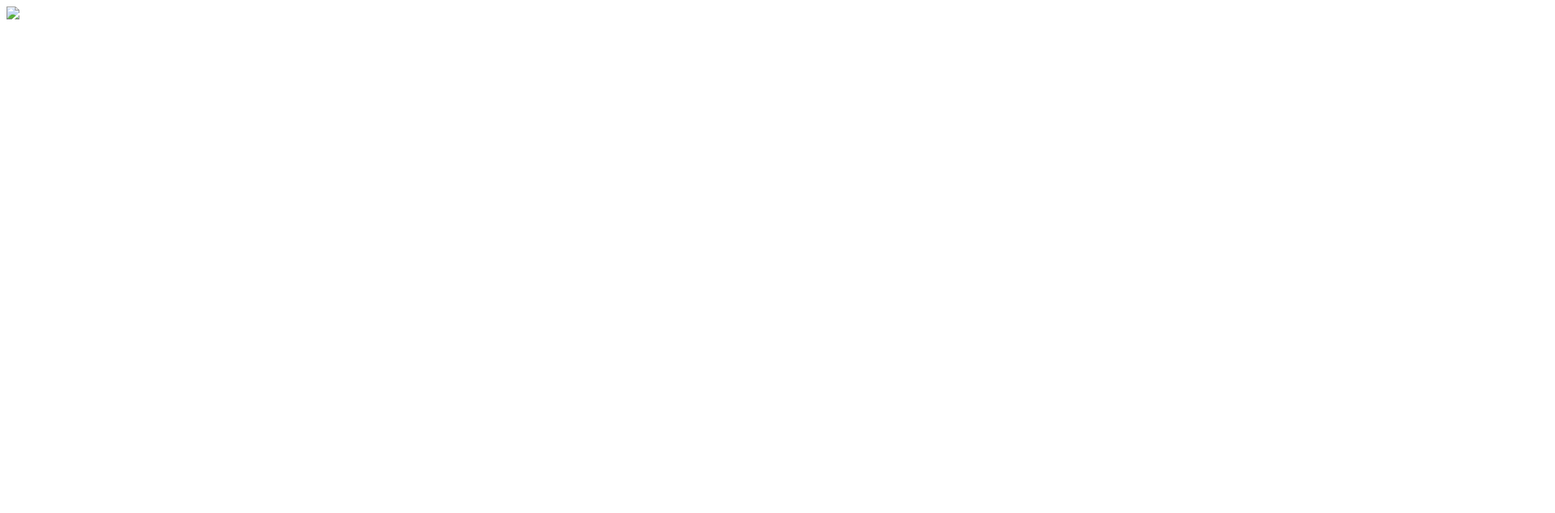
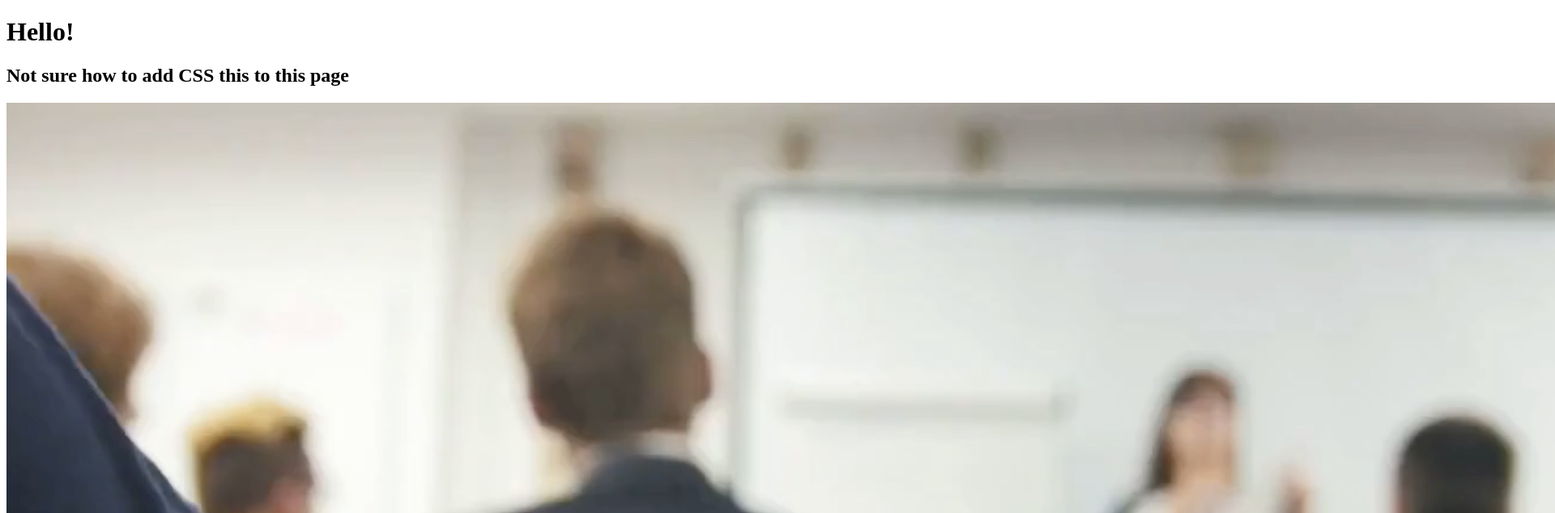
Before and after one commit to sjbellew/new_project, a plain HTML site: page index.html in a window 1280 px wide. Shown: the top 634 px of the page at 81% size, 1920 px wide, since content can reach past the window. Drawn offline with Linux system fonts and the light colour scheme.

Commit message:
Added additional tagline

```diff
--- a/index.html
+++ b/index.html
@@ -1,8 +1,11 @@
 <!DOCTYPE html>
 <html>
 <head>
+	<link rel="stylesheet" type="css" href="style.css">
 	<title>Welcome to my snazzy site</title>
-	<img src="Teacher.jpeg">
+	<h1>Hello!</h1>
+	<h2>Not sure how to add CSS this to this page</h2>
+	<img src="Teacher.jpg">
 
 </head>
 <body>
```
